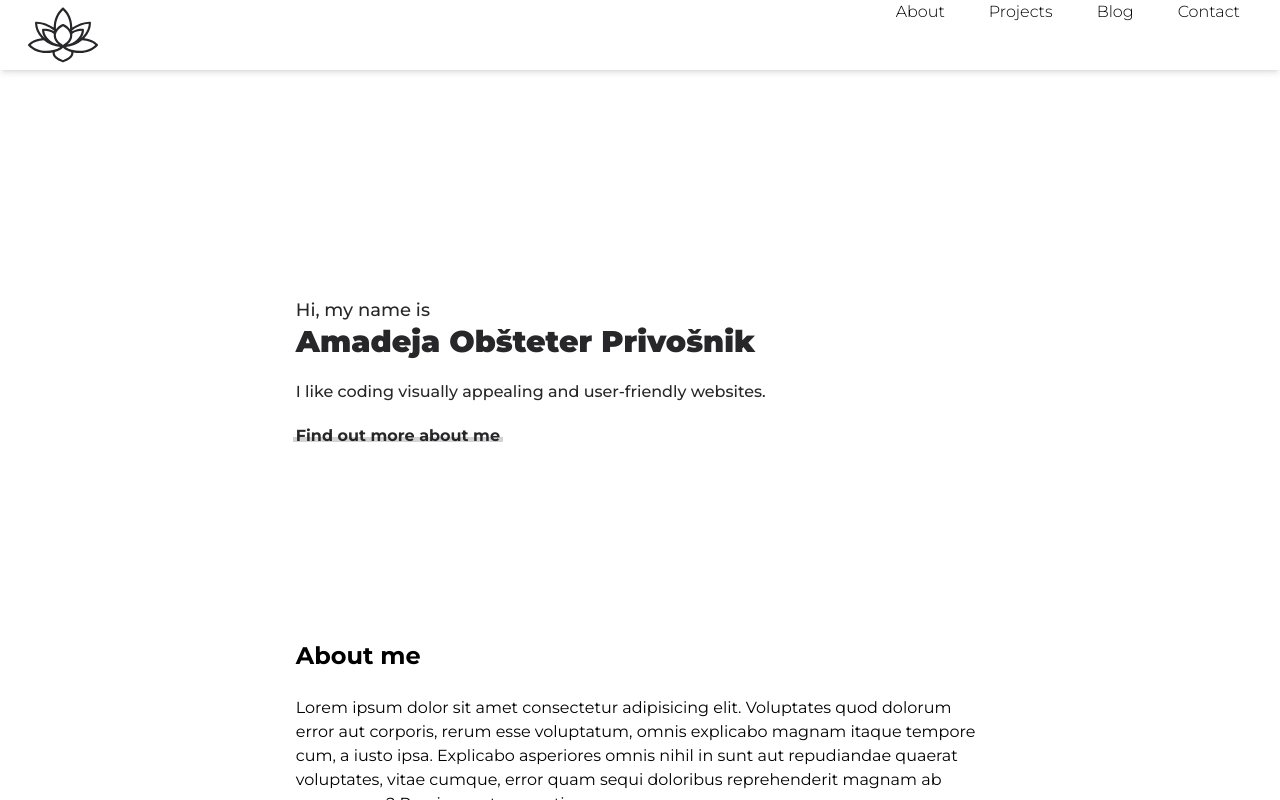
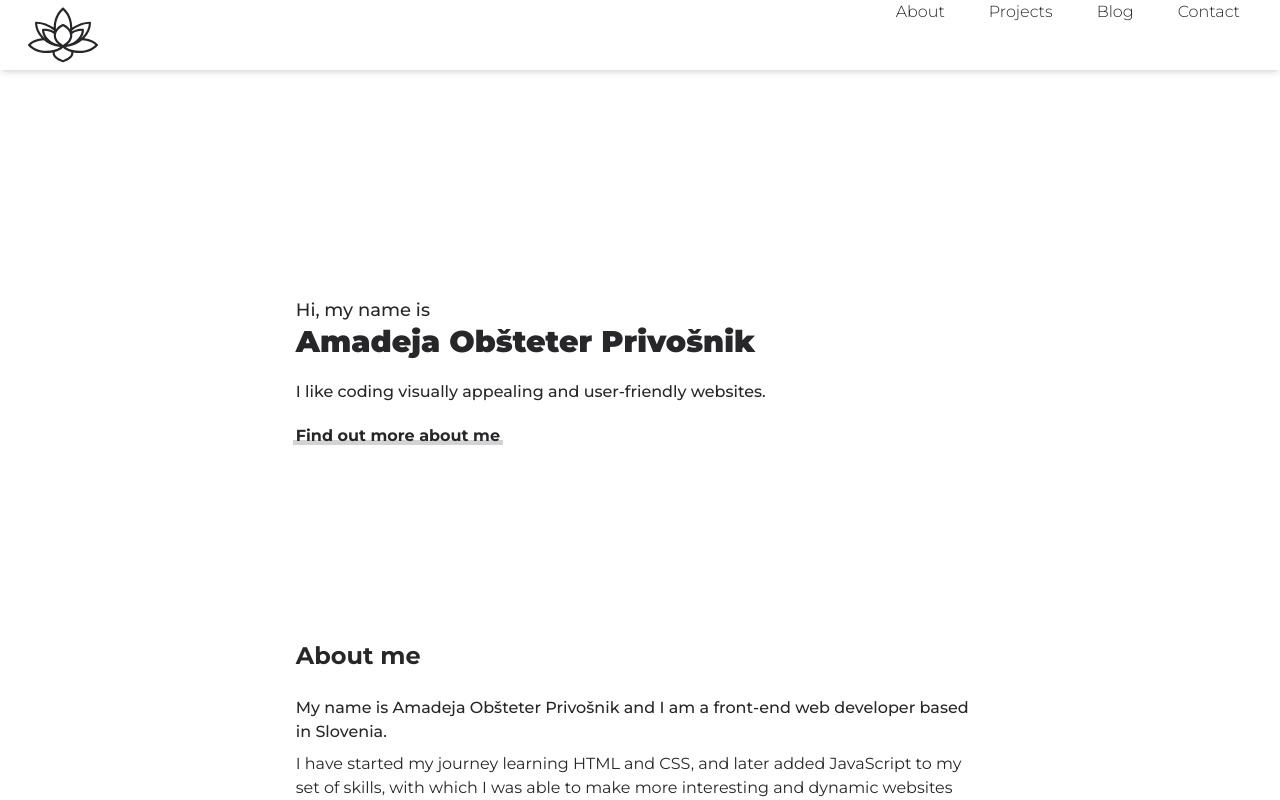
Before and after one commit to amadejaop/amadejaop.github.io, a React (Vite) app: page / in a window 1280 px wide. Built offline with nearby package versions, Linux system fonts and the light colour scheme; no server answers.

Commit message:
Update about me section
Updated about me section to say more about me and my current skills.

```diff
--- a/src/components/About.tsx
+++ b/src/components/About.tsx
@@ -4,7 +4,9 @@ export default function About() {
             <section id="about" className="flex flex-col items-center py-20 px-7">
                 <div className="max-w-prose">
                     <h2 className="text-2xl font-bold mb-6">About me</h2>
-                    <p>Lorem ipsum dolor sit amet consectetur adipisicing elit. Voluptates quod dolorum error aut corporis, rerum esse voluptatum, omnis explicabo magnam itaque tempore cum, a iusto ipsa. Explicabo asperiores omnis nihil in sunt aut repudiandae quaerat voluptates, vitae cumque, error quam sequi doloribus reprehenderit magnam ab accusamus? Possimus at corrupti ea.</p>
+                    <p className="font-medium pb-2">My name is Amadeja Obšteter Privošnik and I am a front-end web developer based in Slovenia.</p>
+                    <p className="pb-2">I have started my journey learning HTML and CSS, and later added JavaScript to my set of skills, with which I was able to make more interesting and dynamic websites and games. I have explored server-side programming and gained familiarity with Node.js, Express and MongoDB. I am currently working on personal projects that will allow me to learn more about not just these back-end technologies, but also front-end frameworks and libraries, namely React.js and Vue.js.</p>
+                    <p>If you're interested in a collaboration or just want to say hi, <a className="link font-bold" href="#contact">send me a message.</a></p>
                 </div>
             </section>
             <hr className="border border-zinc-200 w-11/12 max-w-3xl mx-auto" />
--- a/src/components/Landing.tsx
+++ b/src/components/Landing.tsx
@@ -2,10 +2,10 @@ export default function Landing() {
     return (
         <section id="landing" className="flex flex-col justify-end items-center pb-28 px-7 h-128 w-full">
             <div className="w-full max-w-prose">
-                <p className="font-medium text-lg text-zinc-800">Hi, my name is</p>
-                <h1 className="text-3xl font-black text-zinc-800 pb-5">Amadeja Obšteter Privošnik</h1>
-                <p className="font-medium text-zinc-800 pb-5">I like coding visually appealing and user-friendly websites.</p>
-                <a href="#about" className=" link font-bold text-zinc-800 w-fit">Find out more about me</a>
+                <p className="font-medium text-lg">Hi, my name is</p>
+                <h1 className="text-3xl font-black pb-5">Amadeja Obšteter Privošnik</h1>
+                <p className="font-medium pb-5">I like coding visually appealing and user-friendly websites.</p>
+                <a href="#about" className=" link font-bold">Find out more about me</a>
             </div>
         </section>
     )
--- a/src/index.css
+++ b/src/index.css
@@ -9,10 +9,15 @@
 }
 
 html, body {
+    color: #27272a;
     width: 100%;
     height: 100%;
     overflow-x: hidden;
     scroll-behavior: smooth;
+}
+
+a {
+    display: inline-block;
 }
 
 a.link {
@@ -29,7 +34,7 @@ a.link::before {
     /*width: 100%; */
     height: 5px;
     z-index: -1;
-    transition: all 0.5s ease-in-out;
+    transition: all 0.4s ease-in-out;
   }
 
   a.link:hover::before {
```
